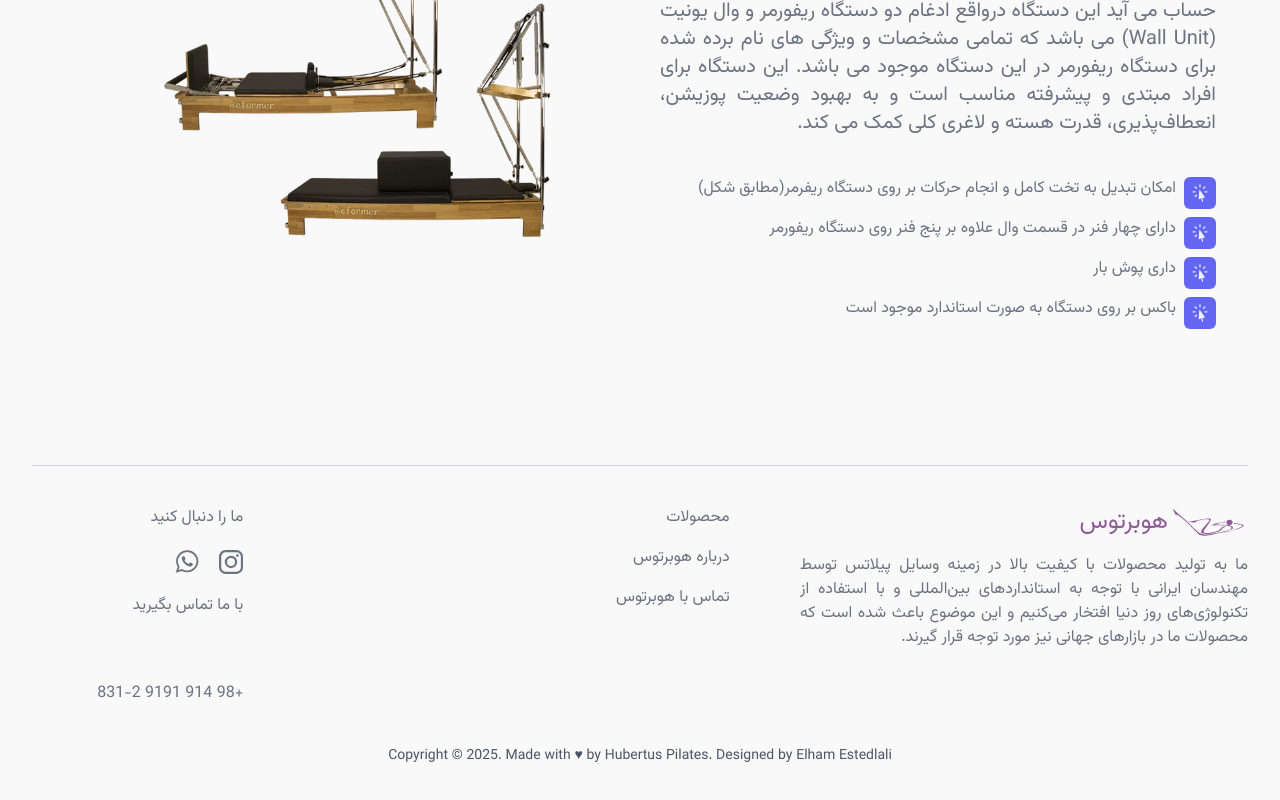
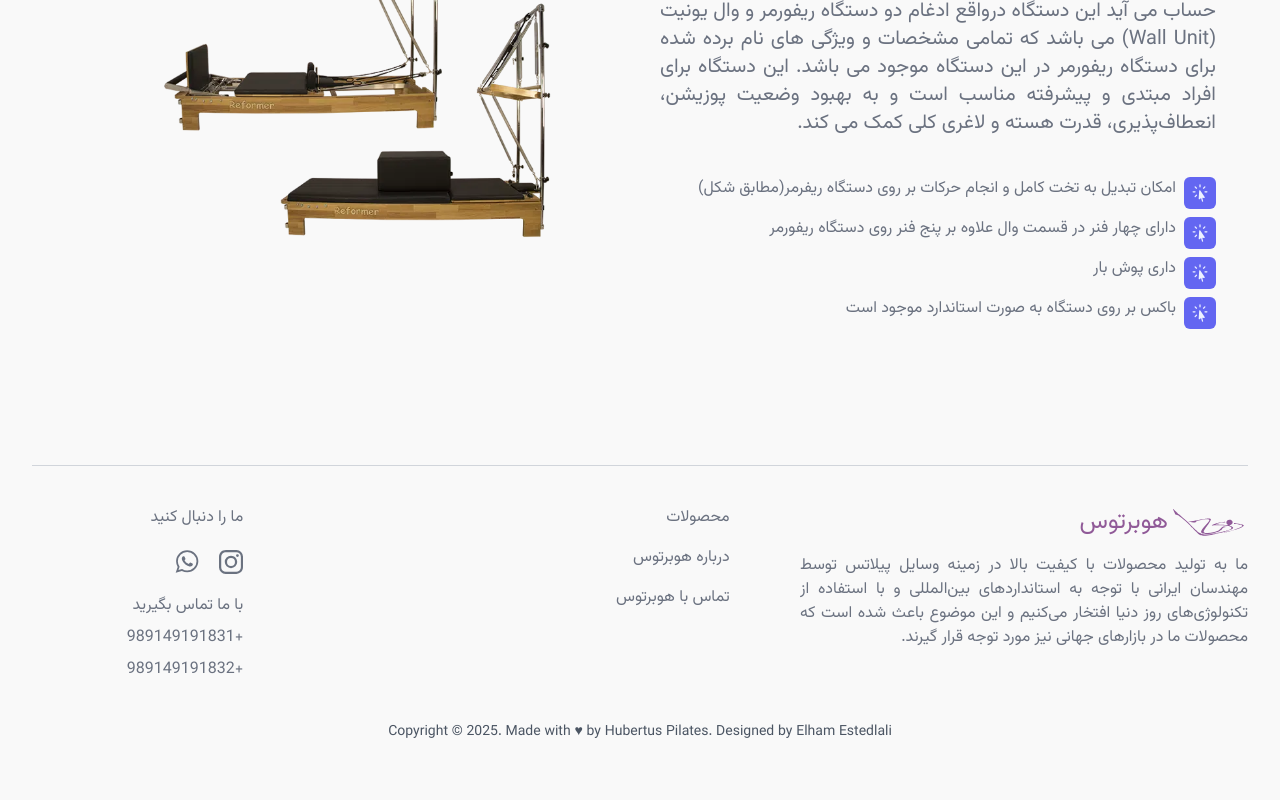
Before and after one commit to elhamest/hubertus-pilates-client, a Next.js app: page / in a window 1280 px wide. Shown: the part 6322-7122 px from the top of the page. Built offline with nearby package versions, Linux system fonts and the light colour scheme.

Commit message:
Improved codes

```diff
--- a/public/locales/fa/common.js
+++ b/public/locales/fa/common.js
@@ -12,9 +12,9 @@ export const faConstants = {
   followUs: "ما را دنبال کنید",
   contactUs: "با ما تماس بگیرید",
   navigations: [
-    { title: "محصولات", path: "/products" },
+    { title: "محصولات", path: "#products" },
     { title: "درباره هوبرتوس", path: "/about-us" },
-    { title: "تماس با هوبرتوس", path: "/contact-us" },
+    { title: "تماس با هوبرتوس", path: "#contact-us" },
   ],
   persons: [
     {
--- a/src/app/about-us/AboutUs.module.css
+++ b/src/app/about-us/AboutUs.module.css
@@ -71,9 +71,9 @@
   text-align: justify;
 }
 
-.companyWrapper p:last-child {
+/* .companyWrapper p:last-child {
   text-align: center;
-}
+} */
 .personsWrapper {
   display: grid;
   grid-template-columns: repeat(2, 1fr);
--- a/src/components/footer/index.jsx
+++ b/src/components/footer/index.jsx
@@ -9,7 +9,7 @@ export function Footer() {
   const navigations = faConstants.navigations;
   const legal = ["Terms", "Privacy", "Legal"];
   return (
-    <div className="relative">
+    <div className="relative" id="contact-us">
       <Container>
         <div className="grid max-w-screen-xl grid-cols-1 gap-10 pt-10 mx-auto mt-5 border-t border-gray-300 dark:border-trueGray-700 lg:grid-cols-5">
           <div className="lg:col-span-2">
@@ -101,11 +101,11 @@ export function Footer() {
                   <span className="sr-only">WhatsApp</span>
                 </a>
               </div>
-              <div className="hover:text-gray-600 transition-all duration-400">
+              <div className="text-gray-500 hover:text-gray-600 transition-all duration-400 flex gap-2 flex-col">
                 {faConstants.contactUs}
+                <div>+989149191831</div>
+                <div>+989149191832</div>
               </div>
-              <PhoneCallIcon />
-              <span>+98 914 9191 831-2</span>
             </div>
           </div>
         </div>
@@ -158,15 +158,3 @@ const WhatsApp = ({ size = 24 }) => (
     <path d="M462 228q0 93-66 159t-160 66q-56 0-109-28L2 464l40-120q-32-54-32-116q0-93 66-158.5T236 4t160 65.5T462 228zM236 39q-79 0-134.5 55.5T46 228q0 62 36 111l-24 70l74-23q49 31 104 31q79 0 134.5-55.5T426 228T370.5 94.5T236 39zm114 241q-1-1-10-7q-3-1-19-8.5t-19-8.5q-9-3-13 2q-1 3-4.5 7.5t-7.5 9t-5 5.5q-4 6-12 1q-34-17-45-27q-7-7-13.5-15t-12-15t-5.5-8q-3-7 3-11q4-6 8-10l6-9q2-5-1-10q-4-13-17-41q-3-9-12-9h-11q-9 0-15 7q-19 19-19 45q0 24 22 57l2 3q2 3 4.5 6.5t7 9t9 10.5t10.5 11.5t13 12.5t14.5 11.5t16.5 10t18 8.5q16 6 27.5 10t18 5t9.5 1t7-1t5-1q9-1 21.5-9t15.5-17q8-21 3-26z"></path>
   </svg>
 );
-
-const PhoneCallIcon = ({ size = 24 }) => (
-  <svg
-    xmlns="http://www.w3.org/2000/svg"
-    width={size}
-    height={size}
-    viewBox="0 0 24 24"
-    fill="none"
-  >
-    <path d="M22 16.92v3a2 2 0 0 1-2.18 2 19.79 19.79 0 0 1-8.63-3.07 19.5 19.5 0 0 1-6-6 19.79 19.79 0 0 1-3.07-8.67A2 2 0 0 1 4.11 2h3a2 2 0 0 1 2 1.72 12.84 12.84 0 0 0 .7 2.81 2 2 0 0 1-.45 2.11L8.09 9.91a16 16 0 0 0 6 6l1.27-1.27a2 2 0 0 1 2.11-.45 12.84 12.84 0 0 0 2.81.7A2 2 0 0 1 22 16.92z"></path>
-  </svg>
-);
--- a/src/components/products/Products.jsx
+++ b/src/components/products/Products.jsx
@@ -8,6 +8,7 @@ export const Products = (props) => {
   return (
     <>
       <div
+        id="products"
         className={`flex w-full flex-col mt-4 items-center justify-center text-center ${styles.sectionTitleContainer}`}
       >
         <div className="text-sm font-medium tracking-wider text-indigo-600 uppercase">
```
